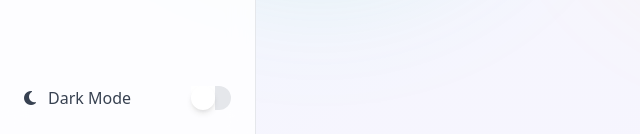
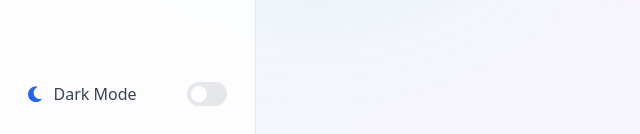
Before and after one commit to Kenneth-Inkum/travel-agency-admin, a website: page index.html in a window 1280 px wide. Shown: the part 666-800 px from the top of the page, 0-640 px from the left. Drawn offline with nearby package versions, Linux system fonts and the light colour scheme; files that its build step writes are made by us from their sources.

Commit message:
Improved Esthetic of the dark mode toggle

```diff
--- a/index.html
+++ b/index.html
@@ -88,15 +88,16 @@
 
             <!-- Dark Mode Toggle -->
             <div class="absolute bottom-0 left-0 right-0 p-4">
-                <button @click="$store.app.toggleDarkMode()" class="flex items-center justify-between w-full p-2 rounded-lg hover:bg-gray-100 dark:hover:bg-gray-700 text-gray-700 dark:text-gray-300">
+                <button @click="$store.app.toggleDarkMode()" class="flex items-center justify-between w-full p-3 rounded-lg hover:bg-gray-100 dark:hover:bg-gray-700 text-gray-700 dark:text-gray-300">
                     <span class="flex items-center space-x-3">
-                        <i class="fas" :class="$store.app.darkMode ? 'fa-sun' : 'fa-moon'"></i>
-                        <span x-text="$store.app.darkMode ? 'Light Mode' : 'Dark Mode'">Dark Mode</span>
+                        <i class="fas text-lg" :class="$store.app.darkMode ? 'fa-sun text-amber-400' : 'fa-moon text-blue-600'"></i>
+                        <span x-text="$store.app.darkMode ? 'Light Mode' : 'Dark Mode'" class="font-medium"></span>
                     </span>
-                    <div class="relative inline-block w-10 h-6 transition duration-200 ease-in-out rounded-full bg-gray-200 dark:bg-gray-700">
-                        <div class="absolute inset-y-0 left-0 w-6 h-6 transition duration-200 ease-in-out transform"
-                            :class="$store.app.darkMode ? 'translate-x-4 bg-primary-400' : 'translate-x-0 bg-white'">
-                            <div class="absolute inset-0 rounded-full shadow-md"></div>
+                    <div class="relative">
+                        <div class="w-10 h-6 bg-gray-200 dark:bg-gray-700 rounded-full transition-colors duration-300">
+                            <div class="absolute top-1 left-1 w-4 h-4 bg-white rounded-full transition-transform duration-300 transform"
+                                :class="$store.app.darkMode ? 'translate-x-4 bg-purple-500' : 'translate-x-0'">
+                            </div>
                         </div>
                     </div>
                 </button>
```
